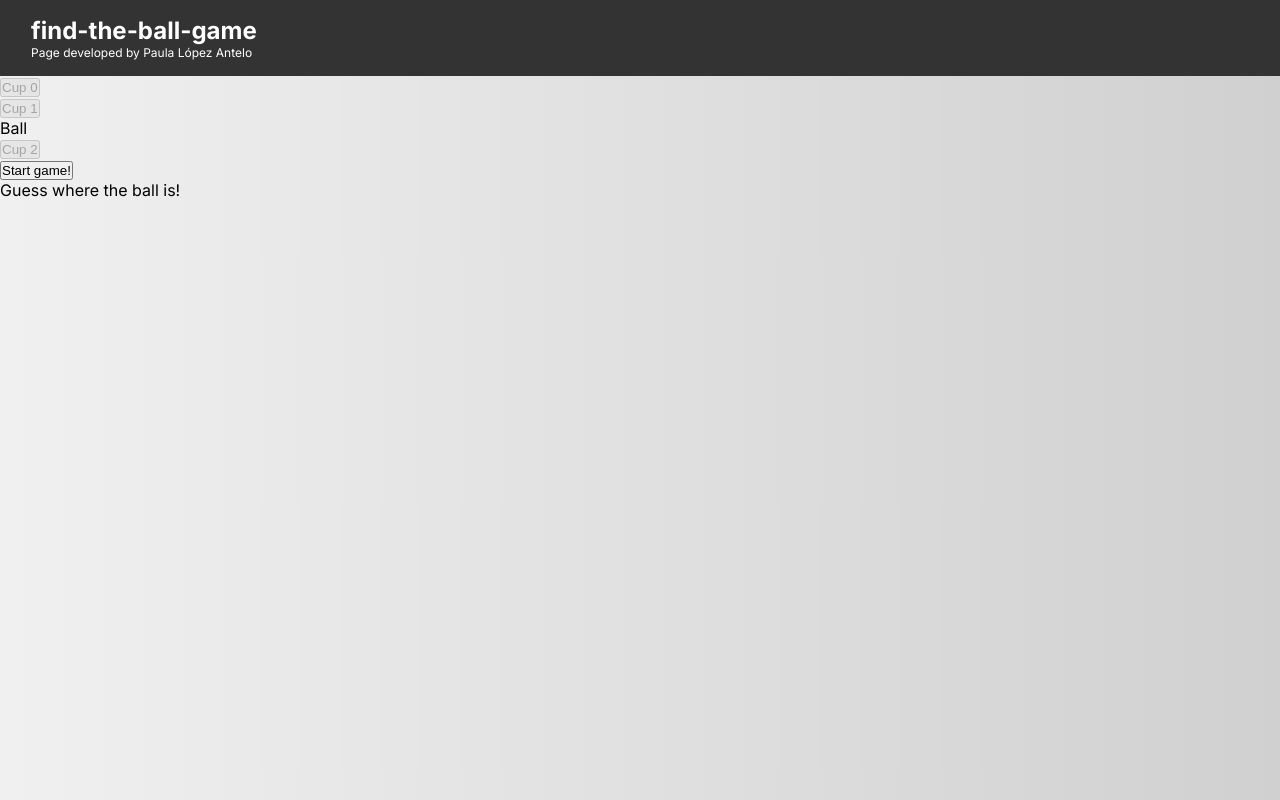
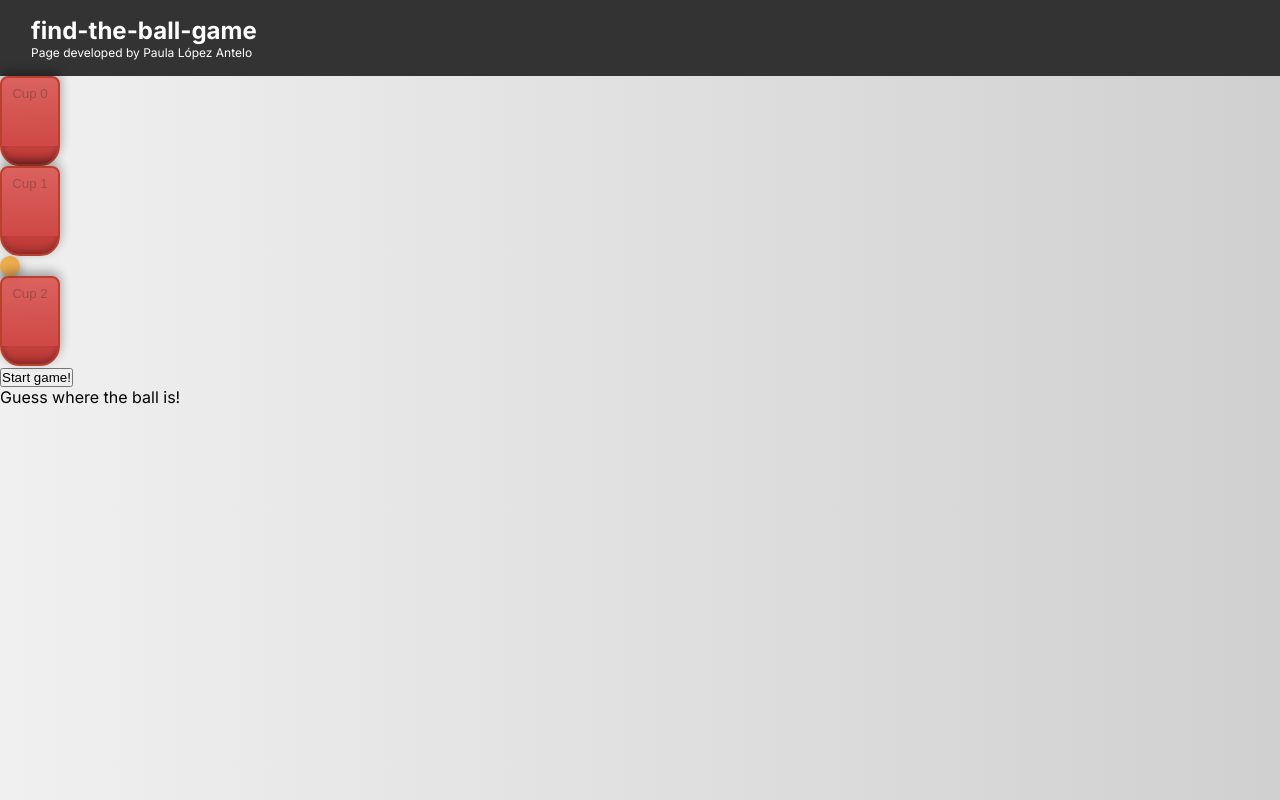
Before and after one commit to Lunnatica/find-the-ball-game, a Next.js app: page / in a window 1280 px wide. Built offline with nearby package versions, Linux system fonts and the light colour scheme.

Commit message:
feat: initial styles (WIP)

```diff
--- a/src/components/Cup/Cup.tsx
+++ b/src/components/Cup/Cup.tsx
@@ -2,21 +2,22 @@ import React from "react";
 
 import { useGameContext } from "../../contexts/GameContext";
 import { CupInterface } from "../../types/types";
+import { StyledBall, StyledCup } from "./StyledCup";
 
 export const Cup: React.FC<CupInterface> = ({ id, hasBall, isLifted }) => {
   const { gameState, endGame } = useGameContext();
 
   return (
     <div>
-      <button
+      <StyledCup
         type="button"
         data-testid={`cup-${id}`}
         onClick={() => endGame(id)}
         disabled={gameState !== "playing"}
       >
         Cup {id}
-      </button>
-      {hasBall && isLifted && <div data-testid="ball">Ball</div>}
+      </StyledCup>
+      {hasBall && isLifted && <StyledBall data-testid="ball" />}
     </div>
   );
 };
--- a/src/components/Cup/StyledCup.tsx
+++ b/src/components/Cup/StyledCup.tsx
@@ -0,0 +1,57 @@
+import styled from "styled-components";
+
+export const StyledCup = styled.button`
+  cursor: pointer;
+  width: 60px;
+  height: 90px; /* Slightly increased height for realism */
+  background: linear-gradient(
+    to bottom,
+    #d9534f,
+    #c9302c
+  ); /* Realistic gradient for depth */
+  border-radius: 8px 8px 20px 20px; /* More natural rounded bottom */
+  border: 2px solid #b52d1a; /* Darker border for contrast */
+  position: relative;
+  display: flex;
+  align-items: flex-start; /* Align content to the top */
+  justify-content: center;
+  box-shadow: 0 -4px 12px rgba(0, 0, 0, 0.4); /* Enhanced shadow for 3D effect */
+  padding-top: 8px; /* Space for the ball */
+
+  &:disabled {
+    cursor: not-allowed;
+    opacity: 0.9; /* Slightly transparent when disabled */
+  }
+
+  &:hover {
+    background: linear-gradient(
+      to bottom,
+      #c9302c,
+      #ac2925
+    ); /* Slightly lighter gradient on hover */
+  }
+
+  &::before {
+    content: "";
+    position: absolute;
+    width: 100%;
+    height: 18px; /* Adjusted height for the lip */
+    background: linear-gradient(
+      to bottom,
+      #c9302c,
+      #a41e1b
+    ); /* Darker gradient for the lip */
+    border-radius: 0 0 20px 20px; /* Rounded top */
+    bottom: 0; /* Positioned at the bottom of the cup */
+    left: 0;
+    box-shadow: inset 0 -2px 6px rgba(0, 0, 0, 0.3); /* Inner shadow for depth */
+  }
+`;
+
+export const StyledBall = styled.div`
+  width: 20px;
+  height: 20px;
+  background: #f0ad4e; /* Gold color for the ball */
+  border-radius: 50%; /* Perfect circle */
+  box-shadow: 0 4px 12px rgba(0, 0, 0, 0.4); /* Enhanced shadow for 3D effect */
+`;
```
